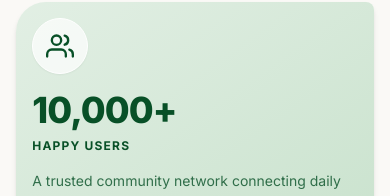
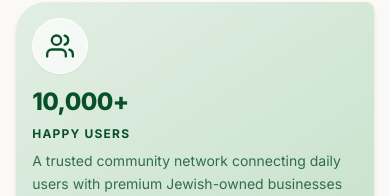
Before and after one commit to Sanjida-Khanam778/matana-admin, a React (Vite) app: page / in a window 390 px wide. Shown: the part 592-788 px from the top of the page. Built offline with nearby package versions, Linux system fonts and the light colour scheme; a web font is replaced by a local one.

Commit message:
change one more section

```diff
--- a/src/components/StatsBar/StatsBar.jsx
+++ b/src/components/StatsBar/StatsBar.jsx
@@ -67,7 +67,7 @@ export default function StatsBar() {
               >
                 {/* Icon wrapper */}
                 <div
-                  className={`w-14 h-14 rounded-full flex items-center justify-center mb-4 md:mb-8 ${
+                  className={`w-14 h-14 rounded-full flex items-center justify-center mb-3 md:mb-8 ${
                     isDark
                       ? "bg-white/10 border border-white/20 shadow-[0_0_15px_rgba(255,255,255,0.1)]"
                       : "bg-white/70 border border-white shadow-sm"
@@ -78,14 +78,14 @@ export default function StatsBar() {
 
                 {/* Content */}
                 <h3
-                  className={`text-4xl sm:text-5xl font-extrabold tracking-tight mb-2 ${
+                  className={`text-2xl md:text-5xl font-extrabold tracking-tight mb-2 ${
                     isDark ? "text-white" : "text-[#085027]"
                   }`}
                 >
                   {stat.value}
                 </h3>
                 <p
-                  className={`text-xs sm:text-sm font-bold tracking-widest uppercase mb-4 ${
+                  className={`text-xs sm:text-sm font-bold tracking-widest uppercase mb-2 sm:mb-4 ${
                     isDark ? "text-white/90" : "text-[#085027]"
                   }`}
                 >
```
